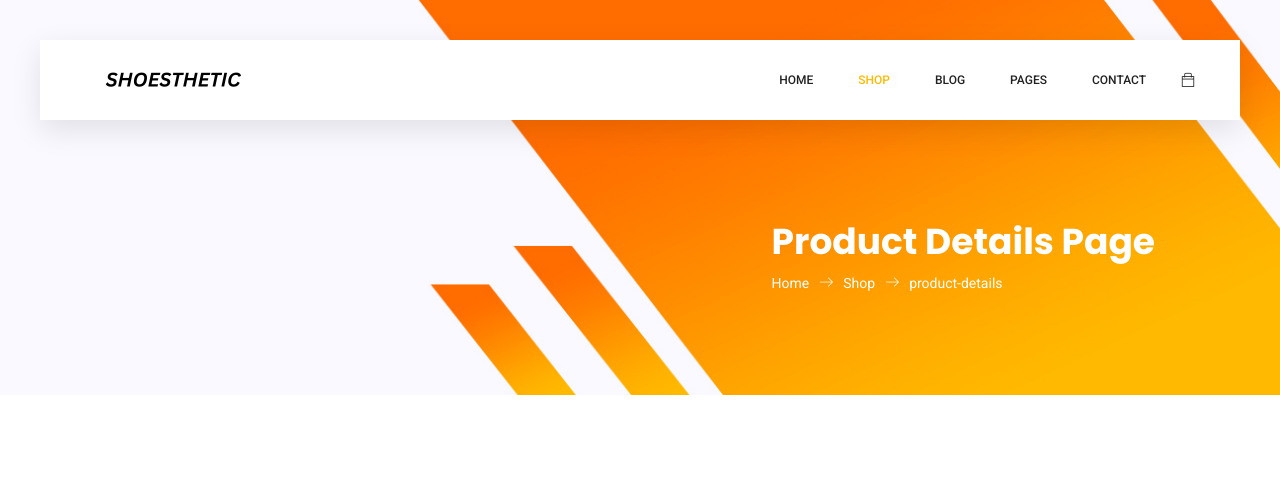
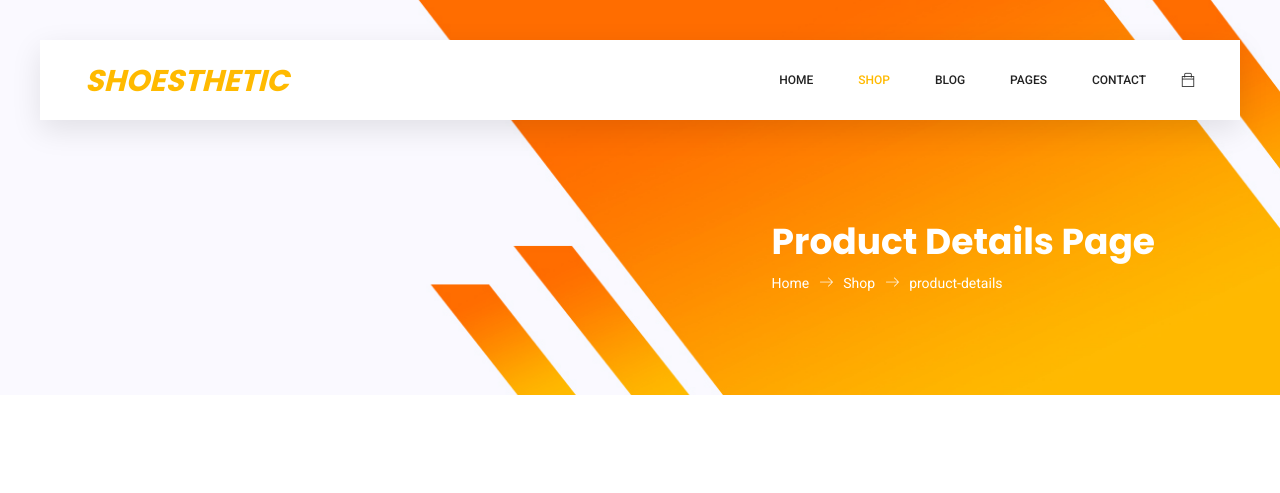
Before and after one commit to muhammedsidan95/shoestheticsite, a plain HTML site: page product-Jordan Air Jordan 4 SB .html in a window 1280 px wide. Shown: the top 493 px of the page. Drawn offline with nearby package versions, Linux system fonts and the light colour scheme; some packages are replaced by stand-ins of ours.

Commit message:
Update product-Jordan Air Jordan 4 SB .html

```diff
--- a/product-Jordan Air Jordan 4 SB .html
+++ b/product-Jordan Air Jordan 4 SB .html
@@ -39,7 +39,9 @@
 			<nav class="navbar navbar-expand-lg navbar-light main_box">
 				<div class="container">
 					<!-- Brand and toggle get grouped for better mobile display -->
-					<a class="navbar-brand logo_h" href="index.html"><img src="img/shop.png" alt=""></a>
+					<a class="navbar-brand logo_h" href="index.html"> <h2 style="font-style: italic; margin-top: 10px;"> <b> SHOESTHETIC </b></h2>
+
+					</a>
 					<button class="navbar-toggler" type="button" data-toggle="collapse" data-target="#navbarSupportedContent"
 					 aria-controls="navbarSupportedContent" aria-expanded="false" aria-label="Toggle navigation">
 						<span class="icon-bar"></span>
```
